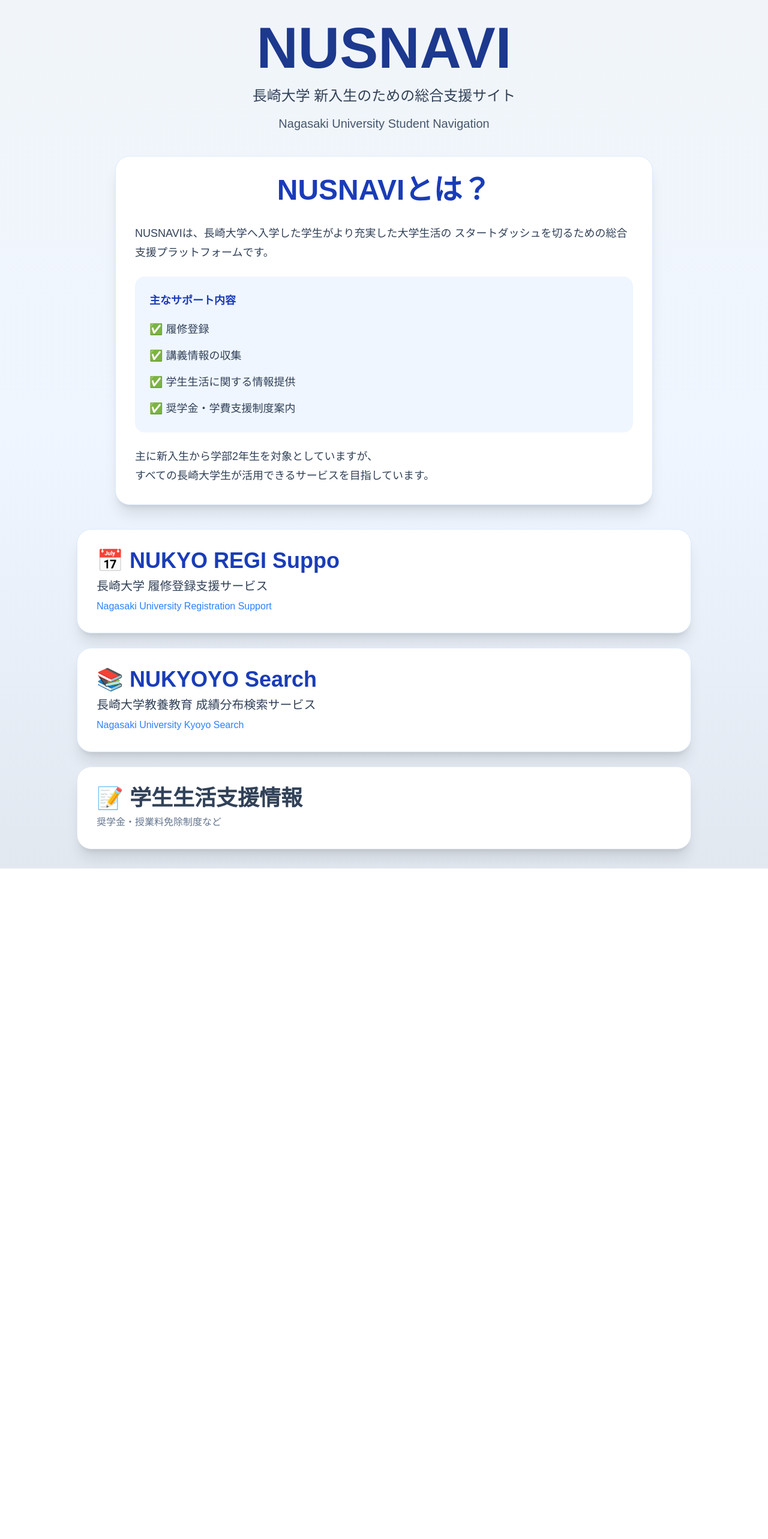
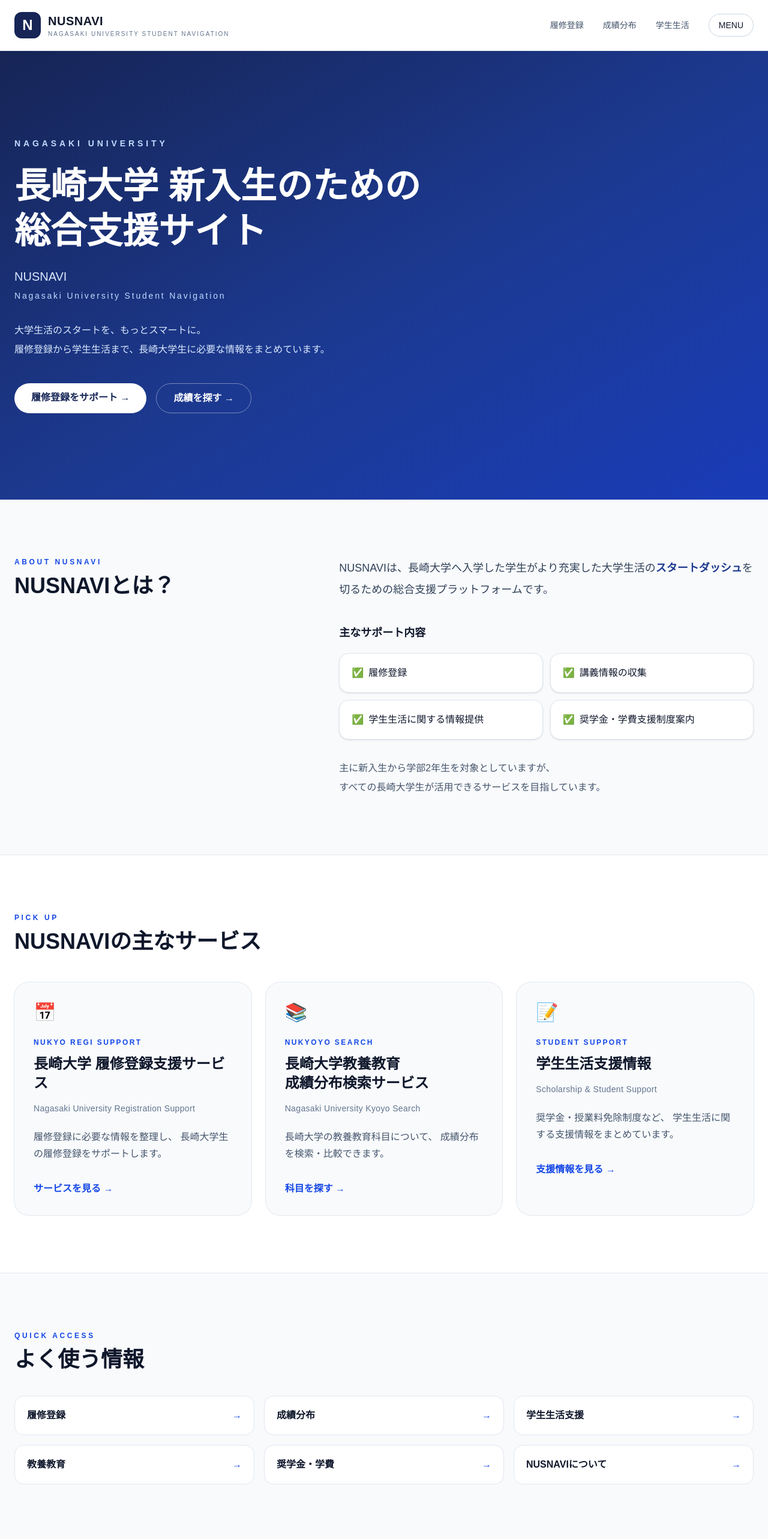
Before and after one commit to Miya300/inazo-clone, a Next.js app: page / in a window 1280 px wide. Shown: the top 2566 px of the page at 60% size. Before the commit the page ends 1448 px from the top, so only its background shows below. Built offline with nearby package versions, Linux system fonts and the light colour scheme.

Commit message:
Improve metadata

```diff
--- a/app/layout.tsx
+++ b/app/layout.tsx
@@ -13,10 +13,21 @@
 });
 
 export const metadata: Metadata = {
+  metadataBase: new URL("https://nusnavi.vercel.app"),
   title: "ホームページ | NUSNAVI",
   description:
     "NUSNAVIは長崎大学生向けの履修登録支援、教養教育検索、学生生活支援を提供する総合支援サイトです。",
   applicationName: "NUSNAVI",
+
+  openGraph: {
+    title: "NUSNAVI",
+    description:
+      "長崎大学生向けの総合支援サイト",
+    siteName: "NUSNAVI",
+    url: "https://nusnavi.vercel.app",
+    type: "website",
+  },
+
   keywords: [
     "NUSNAVI",
     "長崎大学",
--- a/app/page.tsx
+++ b/app/page.tsx
@@ -1,127 +1,375 @@
+
 import Link from "next/link";
 
 export default function Home() {
   return (
-    <main className="min-h-screen bg-gradient-to-b from-slate-100 via-blue-50 to-slate-200 p-8">
+    <main className="min-h-screen bg-slate-50 text-slate-900">
 
-      {/* サイトタイトル */}
-      <h1 className="text-6xl md:text-8xl font-black text-center text-blue-900 mb-4">
+      {/* ================= HEADER ================= */}
+      <header className="border-b border-slate-200 bg-white">
+        <div className="mx-auto flex max-w-7xl items-center justify-between px-6 py-5">
+
+          <Link href="/" className="flex items-center gap-3">
+            <div className="flex h-11 w-11 items-center justify-center rounded-xl bg-blue-950 text-2xl font-bold text-white">
+              N
+            </div>
+
+            <div>
+              <p className="text-xl font-bold tracking-wide">
                 NUSNAVI
+              </p>
+              <p className="text-[10px] tracking-[0.2em] text-slate-500">
+                NAGASAKI UNIVERSITY STUDENT NAVIGATION
+              </p>
+            </div>
+          </Link>
+
+          <nav className="hidden items-center gap-8 md:flex">
+            <Link
+              href="/risyu-support1"
+              className="text-sm font-medium text-slate-600 hover:text-blue-800"
+            >
+              履修登録
+            </Link>
+
+            <Link
+              href="/nukyoyo-search"
+              className="text-sm font-medium text-slate-600 hover:text-blue-800"
+            >
+              成績分布
+            </Link>
+
+            <Link
+              href="/student-support"
+              className="text-sm font-medium text-slate-600 hover:text-blue-800"
+            >
+              学生生活
+            </Link>
+
+            <span className="rounded-full border border-slate-300 px-4 py-2 text-sm">
+              MENU
+            </span>
+          </nav>
+        </div>
+      </header>
+
+
+      {/* ================= HERO ================= */}
+      <section className="bg-gradient-to-br from-blue-950 via-blue-900 to-blue-800 text-white">
+
+        <div className="mx-auto max-w-7xl px-6 py-28 md:py-36">
+
+          <p className="mb-6 text-sm font-semibold tracking-[0.35em] text-blue-200">
+            NAGASAKI UNIVERSITY
+          </p>
+
+          <h1 className="text-4xl font-bold leading-tight md:text-6xl">
+            長崎大学 新入生のための
+            <br />
+            総合支援サイト
           </h1>
 
-      <p className="text-center text-2xl text-slate-700 mb-4">
-        長崎大学 新入生のための総合支援サイト
+          <p className="mt-6 text-lg text-blue-100 md:text-xl">
+            NUSNAVI
           </p>
 
-      <p className="text-center text-slate-600 text-xl mb-10">
+          <p className="mt-2 text-sm tracking-[0.2em] text-blue-200">
             Nagasaki University Student Navigation
           </p>
 
-      {/* NUSNAVIとは？ */}
-      <section className="max-w-4xl mx-auto bg-white rounded-3xl shadow-xl p-8 border border-blue-100 mb-10">
-
-        <h2 className="text-4xl md:text-5xl font-black text-blue-800 text-center mb-8">
-          NUSNAVIとは？
-        </h2>
-
-        <div className="space-y-6 text-slate-700 text-lg leading-8">
-
-          <p>
-            NUSNAVIは、長崎大学へ入学した学生がより充実した大学生活の
-            スタートダッシュを切るための総合支援プラットフォームです。
+          <p className="mt-8 max-w-2xl leading-8 text-blue-100">
+            大学生活のスタートを、もっとスマートに。
+            <br />
+            履修登録から学生生活まで、長崎大学生に必要な情報をまとめています。
           </p>
 
-          {/* 主なサポート内容 */}
-          <div className="bg-blue-50 rounded-2xl p-6">
+          <div className="mt-10 flex flex-wrap gap-4">
 
-            <p className="font-bold text-blue-800 mb-4">
-              主なサポート内容
-            </p>
+            <Link
+              href="/risyu-support1"
+              className="rounded-full bg-white px-7 py-3 font-semibold text-blue-950 transition hover:bg-blue-50"
+            >
+              履修登録をサポート →
+            </Link>
 
-            <ul className="space-y-3">
-              <li>✅ 履修登録</li>
-              <li>✅ 講義情報の収集</li>
-              <li>✅ 学生生活に関する情報提供</li>
-              <li>✅ 奨学金・学費支援制度案内</li>
-            </ul>
+            <Link
+              href="/nukyoyo-search"
+              className="rounded-full border border-white/40 px-7 py-3 font-semibold transition hover:bg-white/10"
+            >
+              成績を探す →
+            </Link>
 
           </div>
 
-          <p>
+        </div>
+      </section>
+
+
+      {/* ================= NUSNAVIとは ================= */}
+      <section className="mx-auto max-w-7xl px-6 py-24">
+
+        <div className="grid gap-12 md:grid-cols-[1fr_1.4fr] md:items-start">
+
+          <div>
+            <p className="text-xs font-bold tracking-[0.3em] text-blue-700">
+              ABOUT NUSNAVI
+            </p>
+
+            <h2 className="mt-3 text-4xl font-bold">
+              NUSNAVIとは？
+            </h2>
+          </div>
+
+          <div>
+
+            <p className="text-lg leading-9 text-slate-700">
+              NUSNAVIは、長崎大学へ入学した学生がより充実した大学生活の
+              <span className="font-bold text-blue-900">
+                スタートダッシュ
+              </span>
+              を切るための総合支援プラットフォームです。
+            </p>
+
+            <div className="mt-10">
+
+              <h3 className="text-lg font-bold">
+                主なサポート内容
+              </h3>
+
+              <div className="mt-5 grid gap-3 sm:grid-cols-2">
+
+                {[
+                  "履修登録",
+                  "講義情報の収集",
+                  "学生生活に関する情報提供",
+                  "奨学金・学費支援制度案内",
+                ].map((item) => (
+                  <div
+                    key={item}
+                    className="rounded-2xl border border-slate-200 bg-white p-5 shadow-sm"
+                  >
+                    <span className="mr-2">✅</span>
+                    <span className="font-medium">{item}</span>
+                  </div>
+                ))}
+
+              </div>
+
+            </div>
+
+            <p className="mt-8 leading-8 text-slate-600">
               主に新入生から学部2年生を対象としていますが、
-            <br />
+              <br className="hidden md:block" />
               すべての長崎大学生が活用できるサービスを目指しています。
             </p>
 
           </div>
+        </div>
       </section>
 
-      {/* サービス一覧 */}
-      <div className="max-w-5xl mx-auto space-y-6">
 
-        {/* 履修支援 */}
+      {/* ================= PICK UP ================= */}
+      <section className="border-y border-slate-200 bg-white">
+
+        <div className="mx-auto max-w-7xl px-6 py-24">
+
+          <p className="text-xs font-bold tracking-[0.3em] text-blue-700">
+            PICK UP
+          </p>
+
+          <h2 className="mt-3 text-4xl font-bold">
+            NUSNAVIの主なサービス
+          </h2>
+
+          <div className="mt-12 grid gap-6 md:grid-cols-3">
+
+
+            {/* NUKYO REGI */}
             <Link
               href="/risyu-support1"
-          className="block"
+              className="group rounded-3xl bg-slate-50 p-8 ring-1 ring-slate-200 transition hover:-translate-y-1 hover:shadow-xl"
             >
-          <div className="bg-white rounded-3xl shadow-xl p-8 border border-blue-100 cursor-pointer hover:shadow-2xl hover:-translate-y-1 transition-all">
 
-            <h2 className="text-4xl font-black text-blue-800 mb-2">
-              📅 NUKYO REGI Suppo
-            </h2>
+              <div className="text-3xl">📅</div>
 
-            <p className="text-slate-700 text-xl">
-              長崎大学 履修登録支援サービス
+              <p className="mt-6 text-xs font-bold tracking-[0.2em] text-blue-700">
+                NUKYO REGI SUPPORT
               </p>
 
-            <p className="text-blue-500 mt-2">
+              <h3 className="mt-3 text-2xl font-bold">
+                長崎大学 履修登録支援サービス
+              </h3>
+
+              <p className="mt-4 text-sm tracking-wide text-slate-500">
                 Nagasaki University Registration Support
               </p>
 
-          </div>
+              <p className="mt-6 leading-7 text-slate-600">
+                履修登録に必要な情報を整理し、
+                長崎大学生の履修登録をサポートします。
+              </p>
+
+              <p className="mt-8 font-semibold text-blue-700">
+                サービスを見る →
+              </p>
+
             </Link>
 
-        {/* NUKYOYO Search */}
+
+            {/* NUKYOYO */}
             <Link
               href="/nukyoyo-search"
-          className="block"
+              className="group rounded-3xl bg-slate-50 p-8 ring-1 ring-slate-200 transition hover:-translate-y-1 hover:shadow-xl"
             >
-          <div className="bg-white rounded-3xl shadow-xl p-8 border border-blue-100 cursor-pointer hover:shadow-2xl hover:-translate-y-1 transition-all">
 
-            <h2 className="text-4xl font-black text-blue-800 mb-2">
-              📚 NUKYOYO Search
-            </h2>
+              <div className="text-3xl">📚</div>
 
-            <p className="text-slate-700 text-xl">
-              長崎大学教養教育 成績分布検索サービス
+              <p className="mt-6 text-xs font-bold tracking-[0.2em] text-blue-700">
+                NUKYOYO SEARCH
               </p>
 
-            <p className="text-blue-500 mt-2">
+              <h3 className="mt-3 text-2xl font-bold">
+                長崎大学教養教育
+                <br />
+                成績分布検索サービス
+              </h3>
+
+              <p className="mt-4 text-sm tracking-wide text-slate-500">
                 Nagasaki University Kyoyo Search
               </p>
 
-          </div>
+              <p className="mt-6 leading-7 text-slate-600">
+                長崎大学の教養教育科目について、
+                成績分布を検索・比較できます。
+              </p>
+
+              <p className="mt-8 font-semibold text-blue-700">
+                科目を探す →
+              </p>
+
             </Link>
 
-        {/* 学生生活支援情報 */}
+
+            {/* 学生生活支援 */}
             <Link
               href="/student-support"
-          className="block"
+              className="group rounded-3xl bg-slate-50 p-8 ring-1 ring-slate-200 transition hover:-translate-y-1 hover:shadow-xl"
             >
-          <div className="bg-white rounded-3xl shadow-xl p-8 border border-slate-200 cursor-pointer hover:shadow-2xl hover:-translate-y-1 transition-all">
 
-            <h2 className="text-4xl font-black text-slate-700">
-              📝 学生生活支援情報
+              <div className="text-3xl">📝</div>
+
+              <p className="mt-6 text-xs font-bold tracking-[0.2em] text-blue-700">
+                STUDENT SUPPORT
+              </p>
+
+              <h3 className="mt-3 text-2xl font-bold">
+                学生生活支援情報
+              </h3>
+
+              <p className="mt-4 text-sm tracking-wide text-slate-500">
+                Scholarship & Student Support
+              </p>
+
+              <p className="mt-6 leading-7 text-slate-600">
+                奨学金・授業料免除制度など、
+                学生生活に関する支援情報をまとめています。
+              </p>
+
+              <p className="mt-8 font-semibold text-blue-700">
+                支援情報を見る →
+              </p>
+
+            </Link>
+
+          </div>
+        </div>
+      </section>
+
+
+      {/* ================= QUICK ACCESS ================= */}
+      <section className="mx-auto max-w-7xl px-6 py-24">
+
+        <p className="text-xs font-bold tracking-[0.3em] text-blue-700">
+          QUICK ACCESS
+        </p>
+
+        <h2 className="mt-3 text-4xl font-bold">
+          よく使う情報
         </h2>
 
-            <p className="text-slate-500 mt-2">
-              奨学金・授業料免除制度など
+        <div className="mt-10 grid grid-cols-2 gap-4 md:grid-cols-3">
+
+          {[
+            ["履修登録", "/risyu-support1"],
+            ["成績分布", "/nukyoyo-search"],
+            ["学生生活支援", "/student-support"],
+            ["教養教育", "/risyu-support1/kyoyo-theory"],
+            ["奨学金・学費", "/student-support"],
+            ["NUSNAVIについて", "/"],
+          ].map(([title, href]) => (
+
+            <Link
+              key={title}
+              href={href}
+              className="rounded-2xl border border-slate-200 bg-white p-5 font-semibold transition hover:border-blue-300 hover:bg-blue-50"
+            >
+              {title}
+
+              <span className="float-right text-blue-700">
+                →
+              </span>
+            </Link>
+
+          ))}
+
+        </div>
+      </section>
+
+
+      {/* ================= FOOTER ================= */}
+      <footer className="bg-blue-950 text-white">
+
+        <div className="mx-auto max-w-7xl px-6 py-16">
+
+          <div className="flex flex-col justify-between gap-10 md:flex-row">
+
+            <div>
+
+              <div className="flex items-center gap-3">
+
+                <div className="flex h-11 w-11 items-center justify-center rounded-xl bg-white text-xl font-bold text-blue-950">
+                  N
+                </div>
+
+                <span className="text-2xl font-bold">
+                  NUSNAVI
+                </span>
+
+              </div>
+
+              <p className="mt-4 text-sm text-blue-200">
+                長崎大学 新入生のための総合支援サイト
+              </p>
+
+              <p className="mt-2 text-xs tracking-wider text-blue-300">
+                Nagasaki University Student Navigation
               </p>
 
             </div>
-        </Link>
+
+            <div className="text-sm leading-8 text-blue-200">
+              <p>長崎大学生のための学生情報ポータル</p>
+              <p>主に新入生から学部2年生を対象</p>
+              <p className="mt-3 text-blue-400">
+                © 2026 NUSNAVI
+              </p>
+            </div>
 
           </div>
+
+        </div>
+
+      </footer>
 
     </main>
   );
```
Lines whose indentation alone changed are shown as unchanged.
